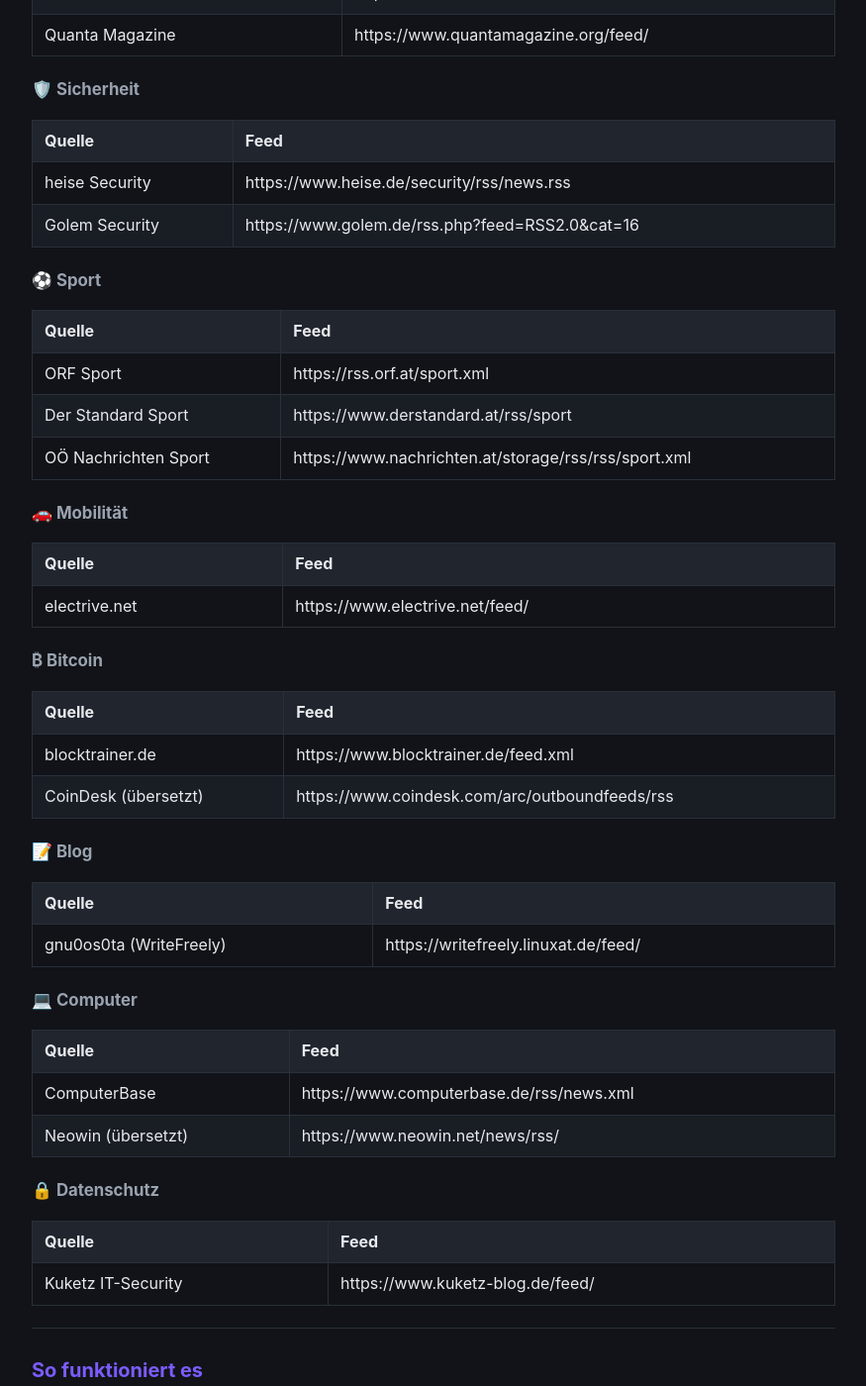
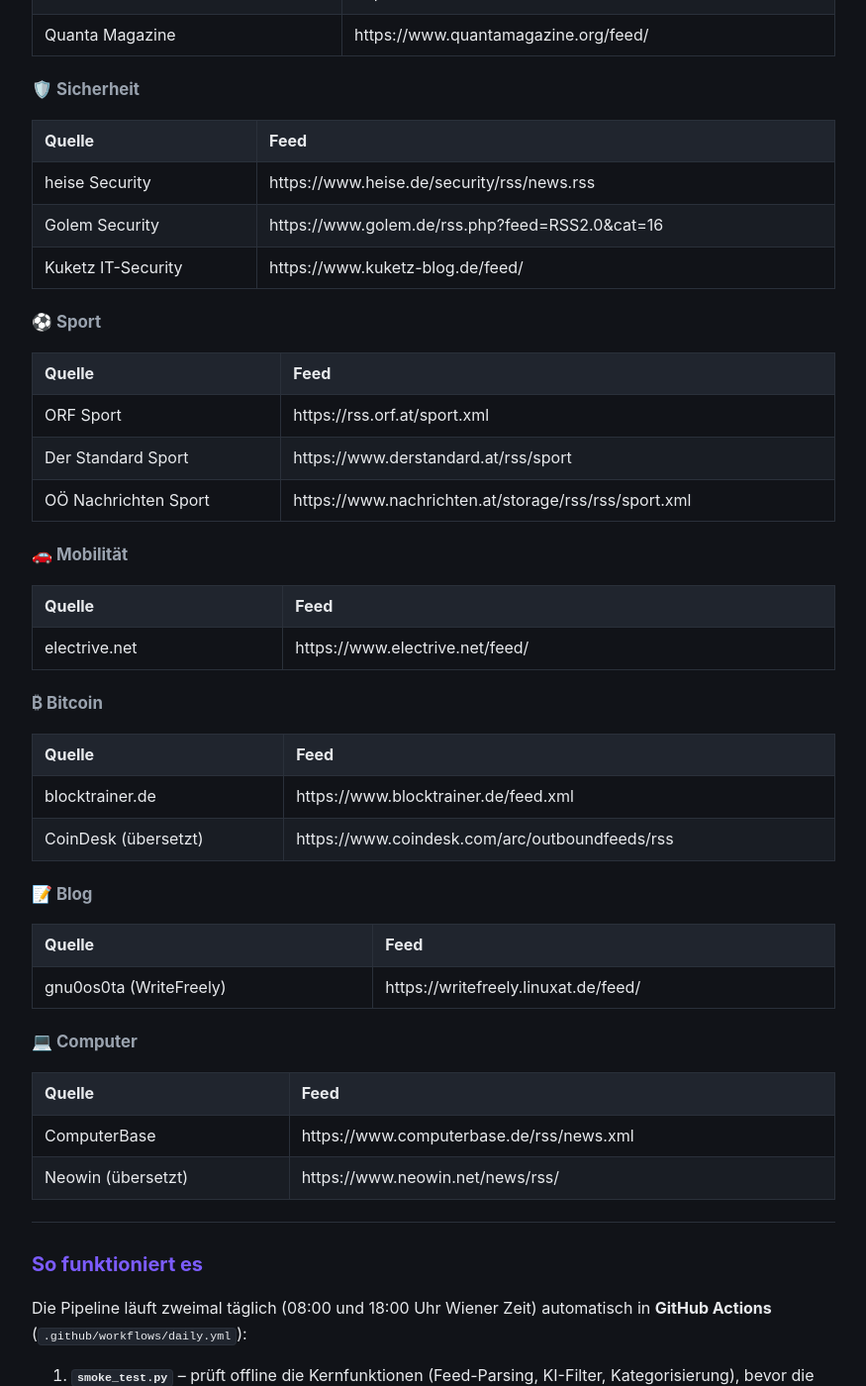
Before and after one commit to Ubuntu51/news-wiki, a Jekyll site: the page built from quellen.md, in a window 1280 px wide and 1400 px high, scrolled down 4091 px. Shown: the whole window at 99% size, without its empty margins (202-1077 px from the left). Built offline with Jekyll 4.4.1, drawn with Linux system fonts in a browser that asks for light colours; our own code applies the rules of GitHub Pages for plain Markdown files.

Commit message:
Quellen: Datenschutz-Tab mit Sicherheit zusammengelegt

```diff
--- a/quellen.md
+++ b/quellen.md
@@ -157,12 +158,6 @@
 |---|---|
 | ComputerBase | https://www.computerbase.de/rss/news.xml |
 | Neowin (übersetzt) | https://www.neowin.net/news/rss/ |
-
-### 🔒 Datenschutz
-
-| Quelle | Feed |
-|---|---|
-| Kuketz IT-Security | https://www.kuketz-blog.de/feed/ |
 
 ---
 
```
Also changed, not shown: other parts of quellen.md (+1 -0 lines).
